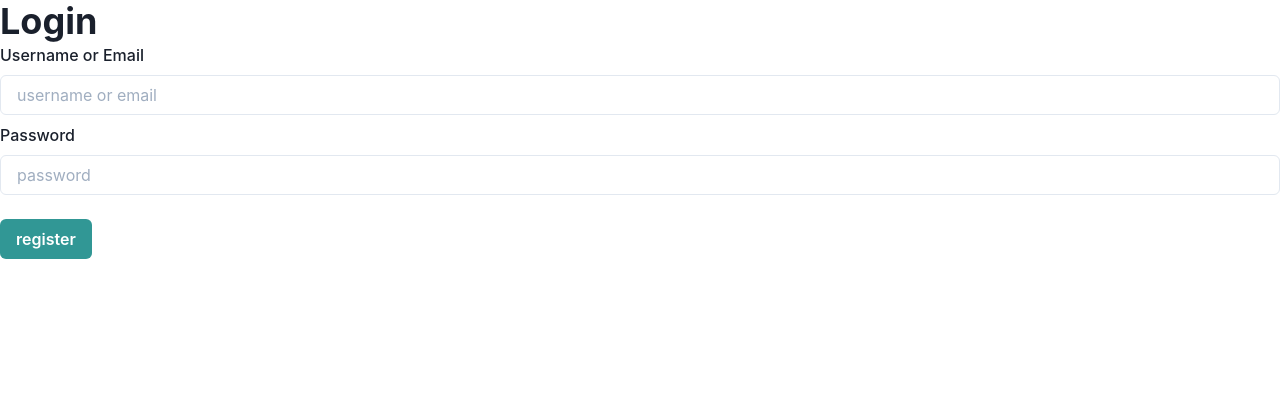
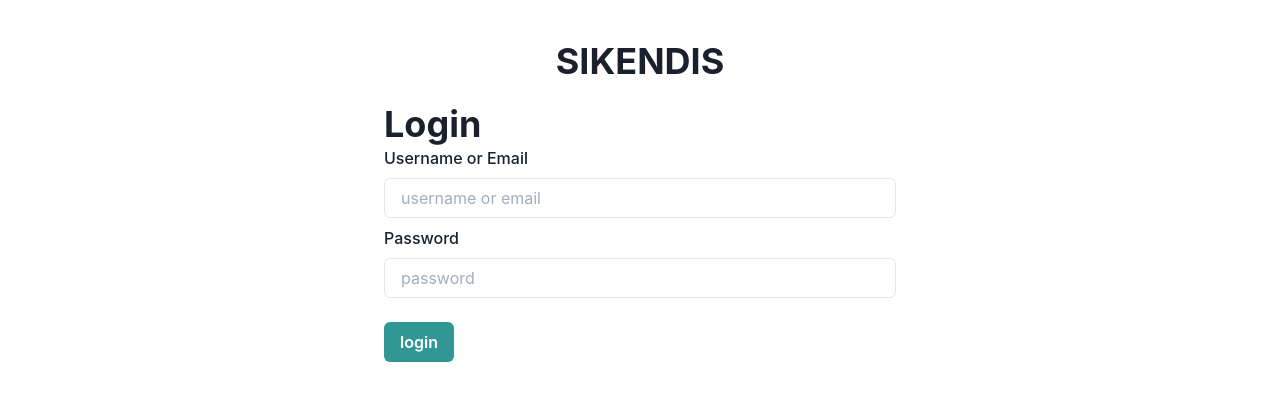
Before and after one commit to sugandasu/sikendis, a Next.js app in the folder frontend/: page /login in a window 1280 px wide. Shown: the top 400 px of the page. Built offline with nearby package versions, Linux system fonts and the light colour scheme; no server answers.

Commit message:
add general layout

```diff
--- /dev/null
+++ b/frontend/src/components/GeneralLayout.tsx
@@ -0,0 +1,12 @@
+import { Box, Flex, Heading } from "@chakra-ui/react";
+import React from "react";
+
+interface GeneralLayoutProps {}
+
+export const GeneralLayout: React.FC<GeneralLayoutProps> = ({ children }) => {
+  return (
+    <Box mx={2} height="100vh">
+      {children}
+    </Box>
+  );
+};
--- a/frontend/src/pages/login.tsx
+++ b/frontend/src/pages/login.tsx
@@ -3,6 +3,7 @@
 import { Form, Formik } from "formik";
 import { useRouter } from "next/dist/client/router";
 import React from "react";
+import { GeneralLayout } from "../components/GeneralLayout";
 import { InputField } from "../components/InputField";
 import { useLoginMutation } from "../generated/graphql";
 import { toErrorMap } from "../utils/toErrorMap";
@@ -11,6 +12,12 @@
   const router = useRouter();
   const [login] = useLoginMutation();
   return (
+    <GeneralLayout>
+      <Box mt={10}>
+        <Box mb={5}>
+          <Heading textAlign="center">SIKENDIS</Heading>
+        </Box>
+        <Box maxW="lg" mx="auto">
           <Box>
             <Heading>Login</Heading>
             <Formik
@@ -23,7 +30,7 @@
                   if (typeof router.query.next === "string") {
                     router.push(router.query.next);
                   } else {
-              router.push("/");
+                    router.push("/dashboard");
                   }
                 }
               }}
@@ -48,13 +55,16 @@
                       isLoading={isSubmitting}
                       colorScheme="teal"
                     >
-                register
+                      login
                     </Button>
                   </Box>
                 </Form>
               )}
             </Formik>
           </Box>
+        </Box>
+      </Box>
+    </GeneralLayout>
   );
 };
 
```
Lines whose indentation alone changed are shown as unchanged.
